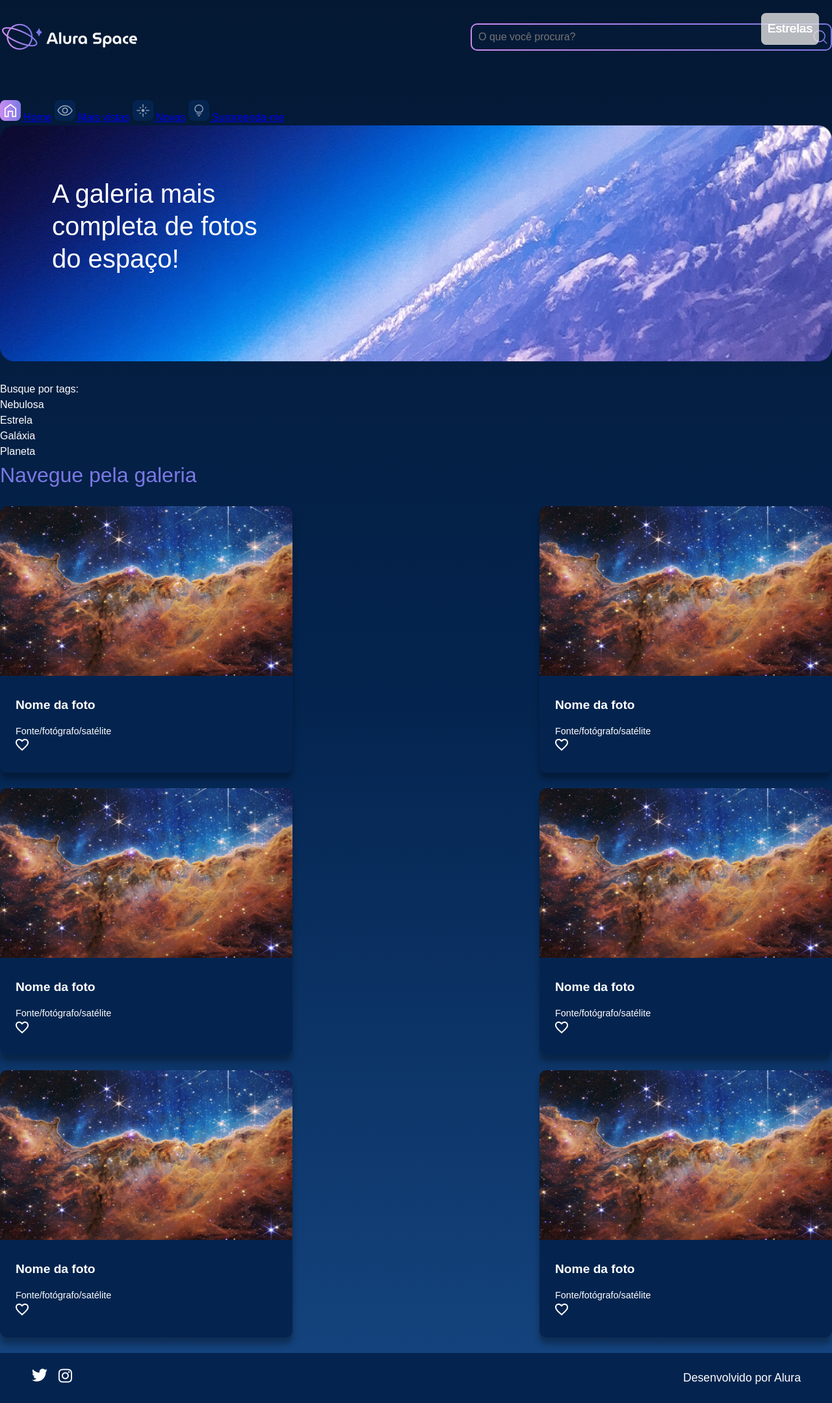
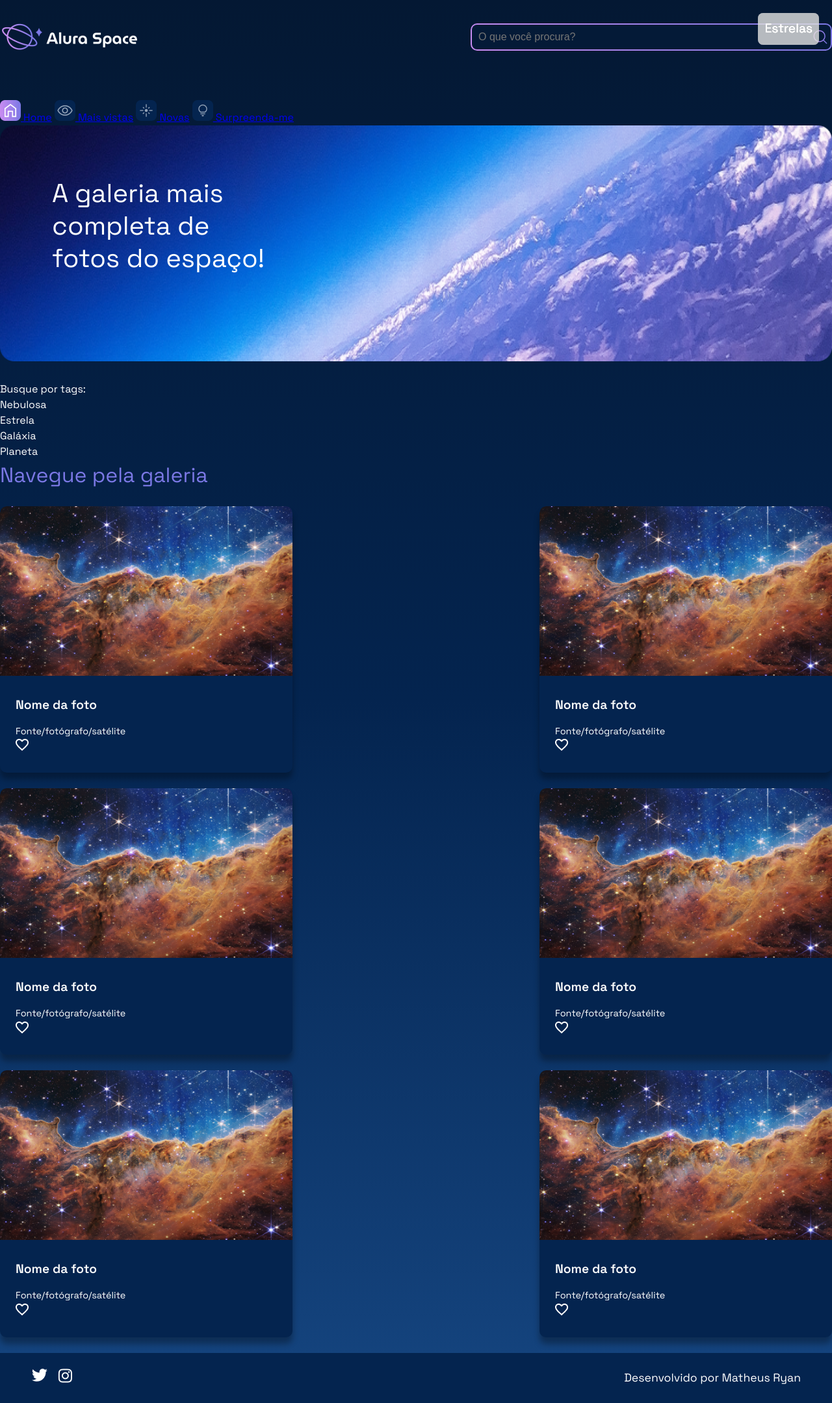
Before and after one commit to mathRyan889/alura_space, a Django app: page / in a window 1280 px wide. Shown: the whole page at 65% size. Run offline with Django 5.2, Linux system fonts and the light colour scheme.

Commit message:
Partials

```diff
--- /dev/null
+++ b/templates/galeria/base.html
@@ -0,0 +1,22 @@
+{%load static %}
+<!DOCTYPE html>
+<html lang="pt-br">
+
+<head>
+    <meta charset="UTF-8">
+    <meta http-equiv="X-UA-Compatible" content="IE=edge">
+    <meta name="viewport" content="width=device-width, initial-scale=1.0">
+    <title>Alura Space</title>
+    <link rel="preconnect" href="https://fonts.googleapis.com">
+    <link rel="preconnect" href="https://fonts.gstatic.com" crossorigin>
+    <link href="https://fonts.googleapis.com/css2?family=Space+Grotesk:wght@400;500;600&display=swap" rel="stylesheet">
+    <link rel="stylesheet" href="{% static '/styles/style.css'%}">
+
+</head>
+
+<body>
+    {% block content %}{% endblock %} <!--Bloco de condigo html-->
+    {% include 'galeria/partials/_footer.html' %}
+
+</body>
+</html>
--- a/templates/galeria/index.html
+++ b/templates/galeria/index.html
@@ -1,19 +1,6 @@
-{%load static %}
-<!DOCTYPE html>
-<html lang="pt-br">
-
-<head>
-    <meta charset="UTF-8">
-    <meta http-equiv="X-UA-Compatible" content="IE=edge">
-    <meta name="viewport" content="width=device-width, initial-scale=1.0">
-    <title>Alura Space</title>
-    <link rel="preconnect" href="https://fonts.googleapis.com">
-    <link rel="preconnect" href="https://fonts.gstatic.com" crossorigin>
-    <link href="https://fonts.googleapis.com/css2?family=Poppins:wght@400;500;600&display=swap" rel="stylesheet">
-    <link rel="stylesheet" href="{% static '/styles/style.css'%}">
-</head>
-
-<body>
+{% extends "galeria/base.html" %}
+{% load static%}
+{% block content%} <!--Aqui o seu inicio de bloco-->
     <div class="pagina-inicial">
         <header class="cabecalho">
             <img src="{% static '/assets/logo/Logo(2).png'%}" alt="Logo da Alura Space" />
@@ -147,17 +134,4 @@
             </section>
         </main>
     </div>
-    <footer class="rodape">
-        <div class="rodape__icones">
-            <a href="https://twitter.com/AluraOnline" target=”_blank” >
-                <img src="{% static '/assets/ícones/1x/twitter.png'%}" alt="ícone twitter">
-            </a>
-            <a href="https://www.instagram.com/aluraonline/" target=”_blank” >
-                <img src="{% static '/assets/ícones/1x/instagram.png'%}" alt="ícone instagram">
-            </a>
-        </div>
-        <p class="rodape__texto">Desenvolvido por Alura</p>
-    </footer>
-</body>
-
-</html>
+{% endblock %}
--- /dev/null
+++ b/templates/galeria/partials/_footer.html
@@ -0,0 +1,12 @@
+{% load static %}
+<footer class="rodape">
+    <div class="rodape__icones">
+        <a href="https://twitter.com/AluraOnline" target=”_blank” >
+            <img src="{% static '/assets/ícones/1x/twitter.png'%}" alt="ícone twitter">
+        </a>
+        <a href="https://www.instagram.com/aluraonline/" target=”_blank” >
+            <img src="{% static '/assets/ícones/1x/instagram.png'%}" alt="ícone instagram">
+        </a>
+    </div>
+    <p class="rodape__texto">Desenvolvido por Matheus Ryan</p>
+</footer>
```
Also changed, not shown: templates/galeria/imagem.html (+4 -31 lines).
